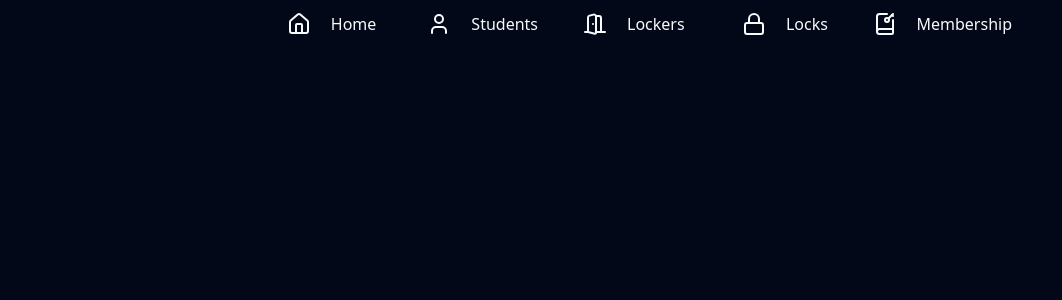
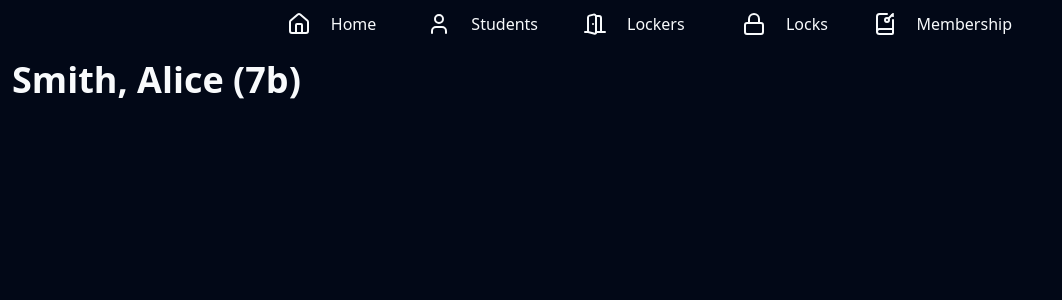
Before and after one commit to b-at-neu/pulse, a Next.js app: page /students/1e2a3d4c-5b6f-7a8d-9e1b-2c3d4e5f6a7 in a window 1280 px wide. Shown: the top 300 px of the page, without its empty margins (0-1062 px from the left). Built offline with nearby package versions, Linux system fonts and the light colour scheme.

Commit message:
#13 add title

```diff
--- a/app/students/[id]/page.tsx
+++ b/app/students/[id]/page.tsx
@@ -1,3 +1,21 @@
+import { Title } from "@/components/ui/title";
+
 export default function Page() {
-  return <></>
+  const data = {
+    id: 'e80a33c3-1395-4b5f-8522-3f4c75b8c5a0',
+    firstName: 'Alice',
+    lastName: 'Smith',
+    applicationReceived: true,
+    depositPaid: false,
+    topLocker: true,
+    class: '7b',
+    locker: '#131',
+    lock: 987654321
+  };
+
+  return (
+    <>
+      <Title>{data.lastName}, {data.firstName} ({data.class})</Title>
+    </>
+  );
 }
```
